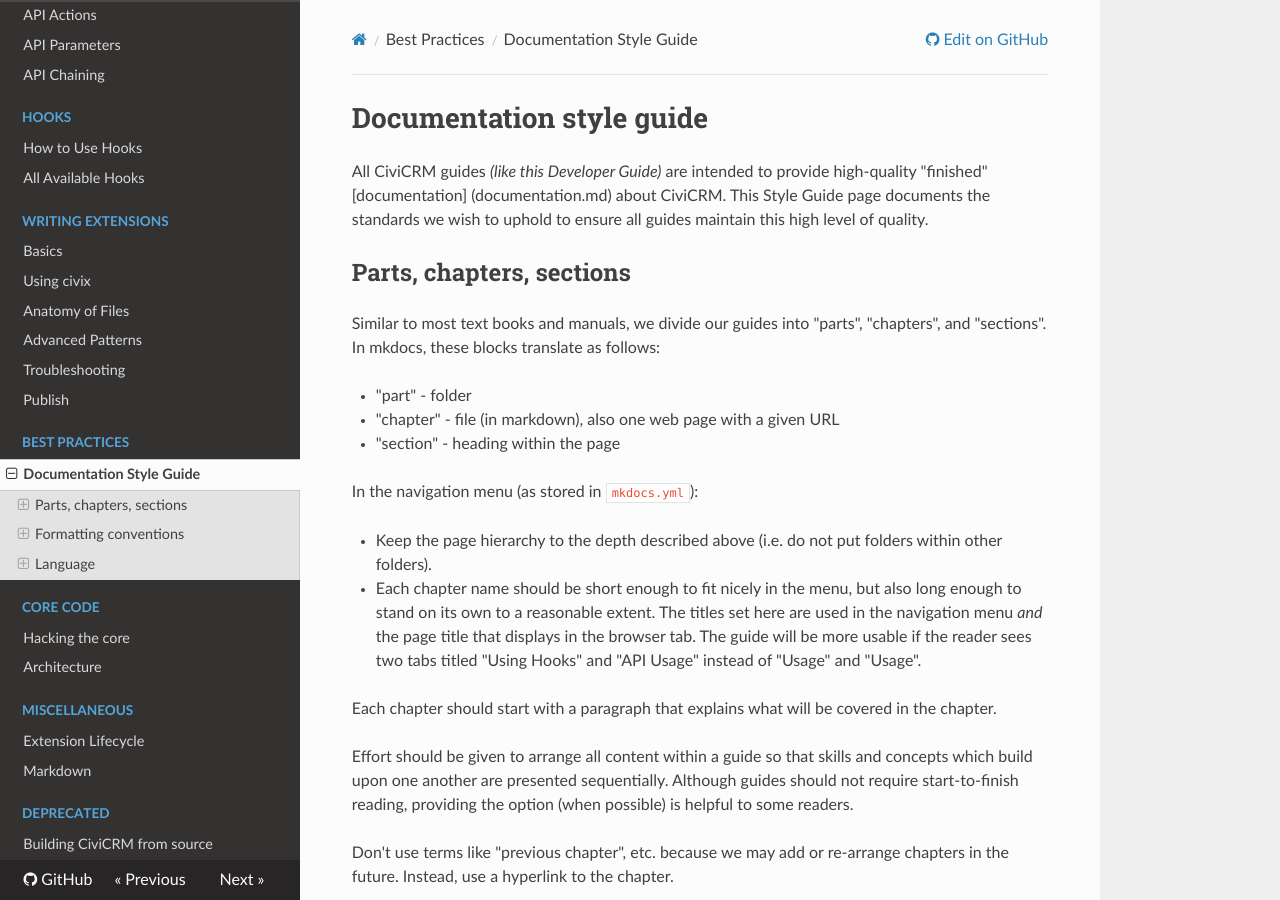
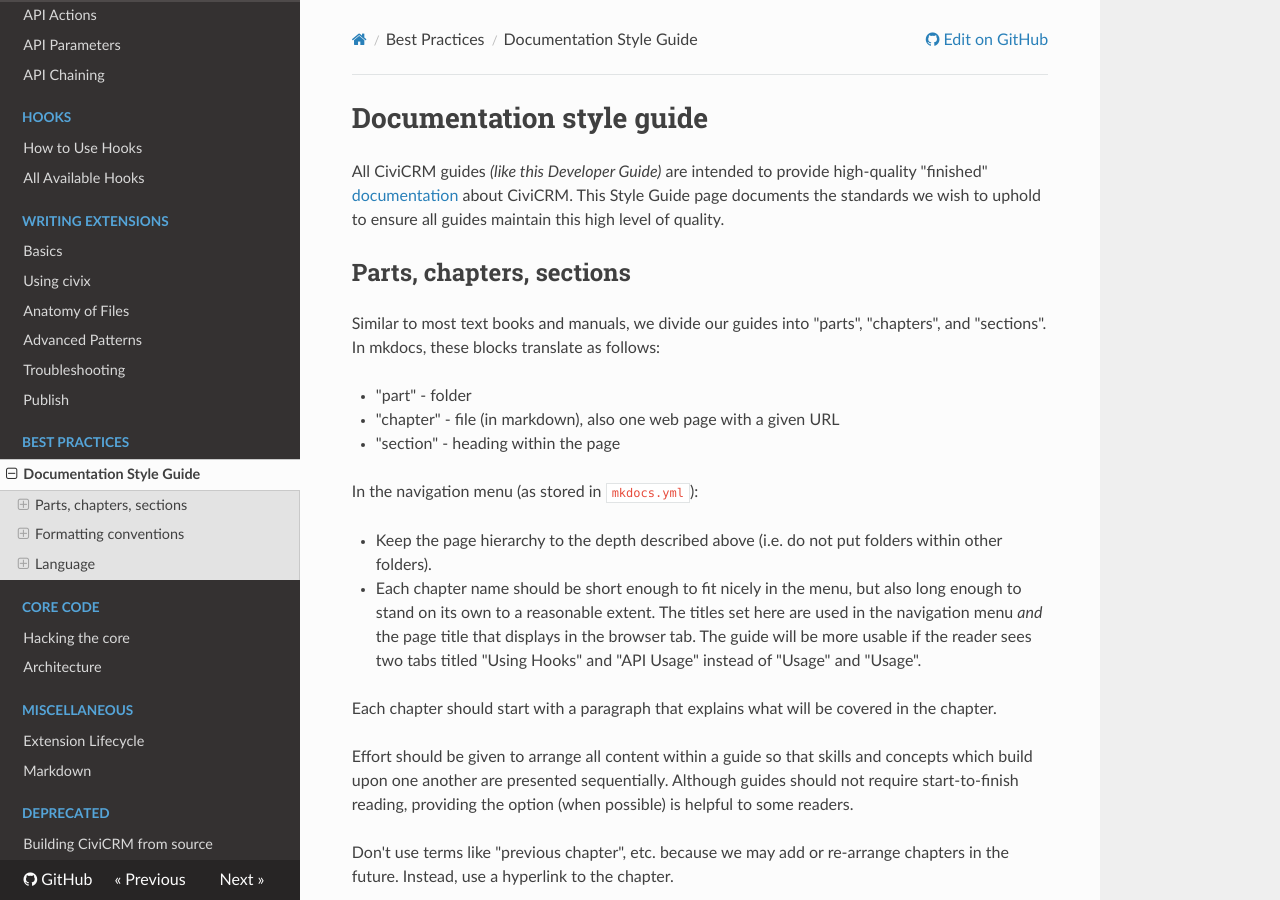
Before and after one commit to civicrm/civicrm-dev-docs, an MkDocs documentation site: the page built from docs/best-practices/documentation-style-guide.md, in a window 1280 px wide and 900 px high. Built offline with MkDocs 1.6.1, drawn with Linux system fonts in a browser that asks for light colours; nearby versions of some CDN libraries; old or Windows-style settings are respelled for this version of MkDocs.

Commit message:
style guide - fix broken link

```diff
--- a/docs/best-practices/documentation-style-guide.md
+++ b/docs/best-practices/documentation-style-guide.md
@@ -1,7 +1,7 @@
 # Documentation style guide
 
 All CiviCRM guides *(like this Developer Guide)* are intended to provide
-high-quality "finished" [documentation] (documentation.md)
+high-quality "finished" [documentation](/documentation.md)
 about CiviCRM. This Style Guide page documents the standards we wish to
 uphold to ensure all guides maintain this high level of quality.
 
```
